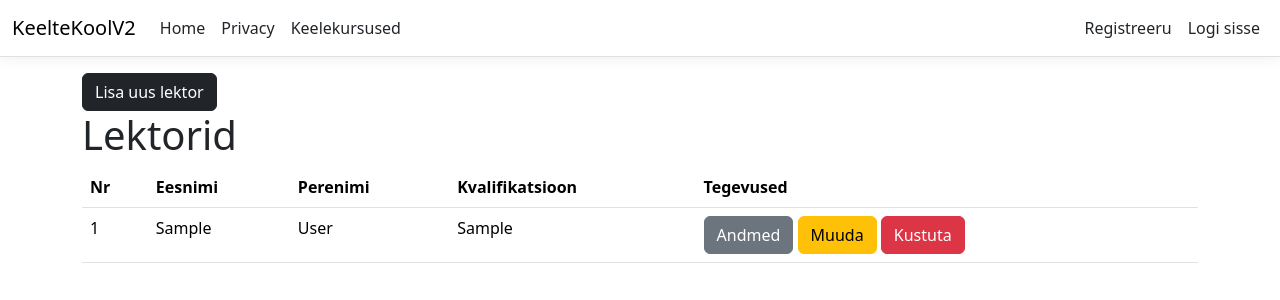
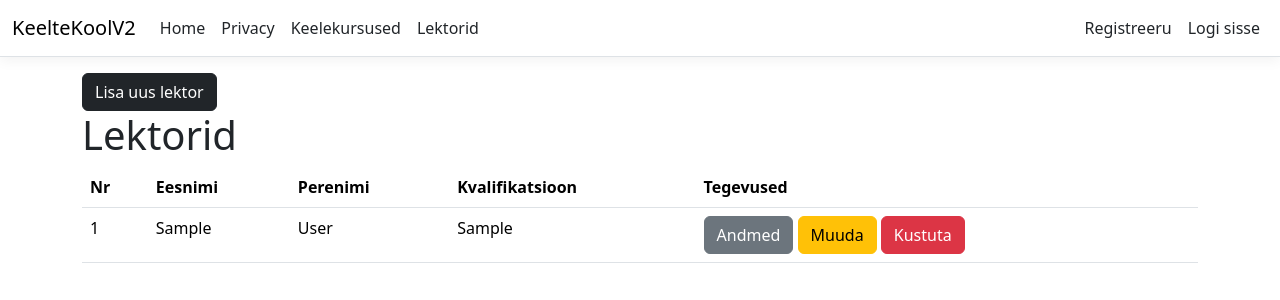
Before and after one commit to TwoSao/KeelteKoolV2, an ASP.NET Core app: page /Lecturers in a window 1280 px wide. Shown: the top 300 px of the page. Run offline with ASP.NET Core 8, Linux system fonts and the light colour scheme; tables that the repository leaves empty hold one stand-in row (values such as "Sample post"); style sheets or scripts are compiled from the project's sources; some libraries are stand-ins or nearby versions.

Commit message:
feat(lecturers): lisa menüüsse link Lektorid (Selenium testide jaoks)

```diff
--- a/KeelteKoolV2/Views/Shared/_Layout.cshtml
+++ b/KeelteKoolV2/Views/Shared/_Layout.cshtml
@@ -30,6 +30,9 @@
                         <li class="nav-item"><a class="nav-link text-dark" asp-area="" asp-controller="Home" asp-action="Privacy">Privacy</a></li>
                         <li>
                             <a class="nav-link text-dark" asp-area="" asp-controller="LanguageCourses" asp-action="Index">Keelekursused</a>
+                        </li>
+                        <li>
+                            <a id="Nav_Lecturers_LNK" class="nav-link text-dark" asp-area="" asp-controller="Lecturers" asp-action="Index">Lektorid</a>
                         </li>
                     </ul>
                     <ul class="navbar-nav" style="align-self: end;">
```
